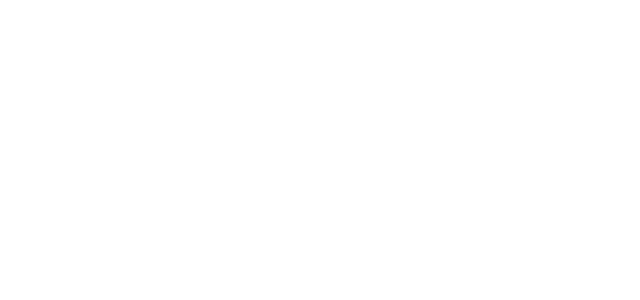
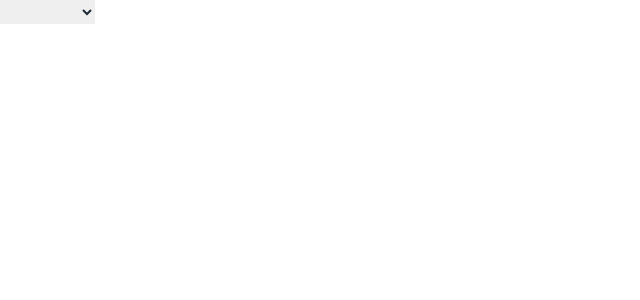
Before and after one commit to charliewhu/Sv_Gym, a SvelteKit app: page /workouts/1 in a window 1280 px wide. Shown: the top 300 px of the page, without its empty margins (0-640 px from the left). Built offline with nearby package versions, Linux system fonts and the light colour scheme.

Commit message:
added dropdown

```diff
--- a/src/routes/workouts/[id]/+page.svelte
+++ b/src/routes/workouts/[id]/+page.svelte
@@ -0,0 +1,4 @@
+<select name="" id="">
+	<option value="" />
+	<option value="Exercise 1">Exercise 1</option>
+</select>
```
